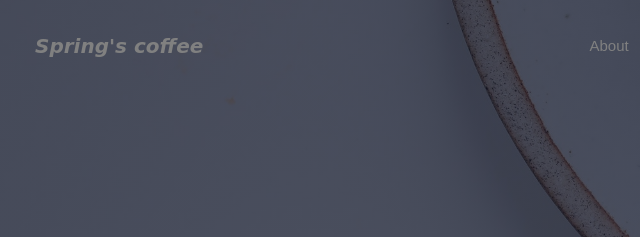
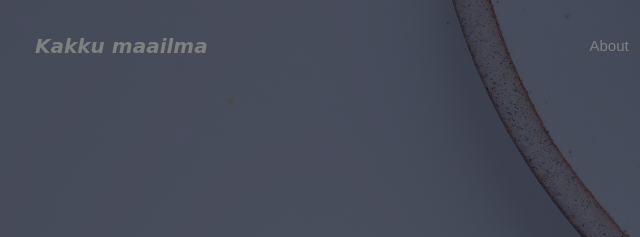
Before and after one commit to YousraMariam/Projektitiimi1, a plain HTML site: page index.html in a window 1280 px wide. Shown: the top 237 px of the page, 0-640 px from the left. Drawn offline with Linux system fonts and the light colour scheme; a web font is replaced by a local one.

Commit message:
Update index.html

```diff
--- a/index.html
+++ b/index.html
@@ -14,7 +14,7 @@
         <nav>
             <ul>
               <div id="home">
-                <a  href="index.html">Spring's coffee</a> <!--Temporary logo name for testing.-->
+                <a  href="index.html">Kakku maailma</a> <!--Temporary logo name for testing.-->
               </div>
                 <li><a href="aboutus.html">About</a></li>
                 <li><a href="products.html">Products</a></li>
```
